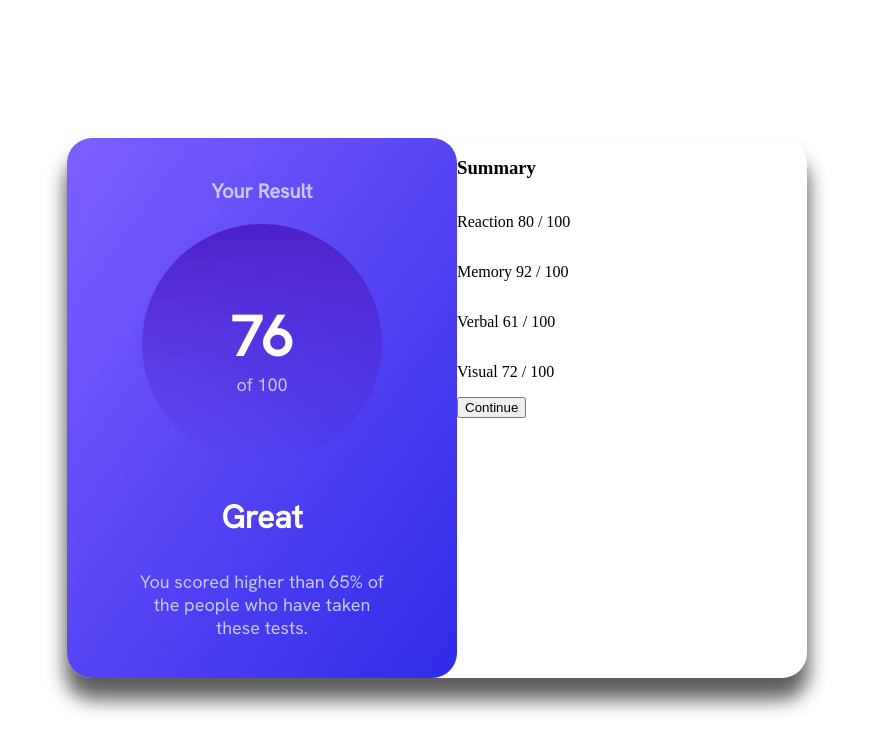
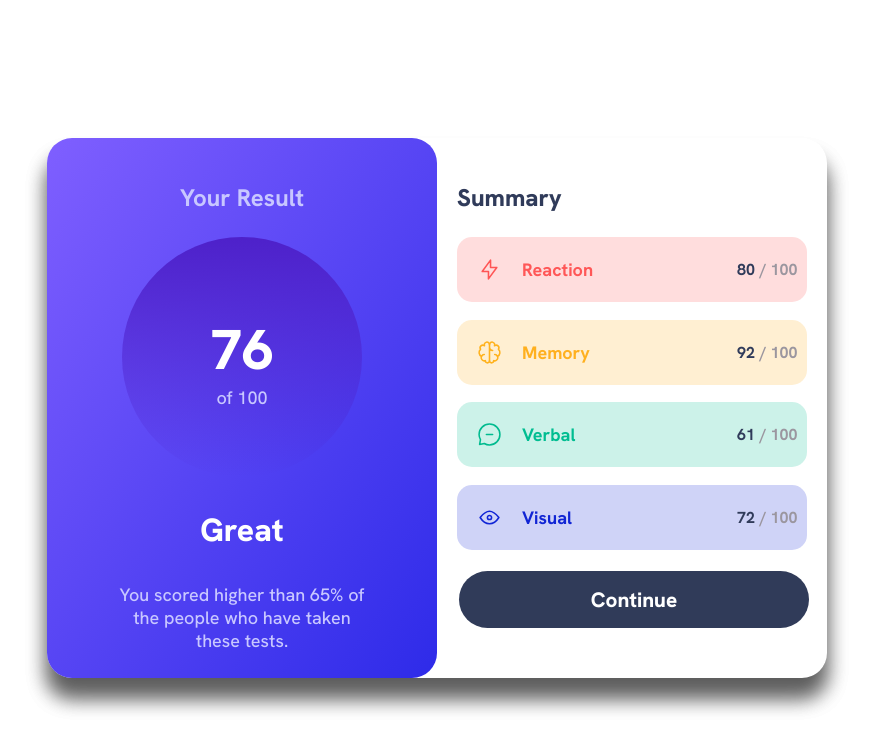
Before and after one commit to shank-codes/FM-resultsSummaryComponent, a plain HTML site: page index.html in a window 1280 px wide. Shown: the whole page, without its empty margins (203-1076 px from the left). Drawn offline with Linux system fonts and the light colour scheme.

Commit message:
added style for right card

```diff
--- a/index.html
+++ b/index.html
@@ -10,11 +10,6 @@
       type="image/png"
       sizes="32x32"
       href="./assets/images/favicon-32x32.png"
-    />
-
-    <link
-      href="https://fonts.googleapis.com/css2?family=Hanken Grotesk"
-      rel="styleSheet"
     />
 
     <link rel="stylesheet" href="./style.css" />
@@ -44,30 +39,42 @@
         </div>
         <div class="rightCard">
           <div>
-            <h3>Summary</h3>
+            <h3 class="summaryText">Summary</h3>
           </div>
-          <div class="list">
-            <p>Reaction</p>
-            <p>80</p>
-            <p>/ 100</p>
+          <div class="list reaction">
+            <i class="icon-reaction"></i>
+            <p class="reactionText">Reaction</p>
+            <span class="scorings">
+              <p class="marks">80</p>
+              <p class="hundredText">/ 100</p>
+            </span>
           </div>
-          <div class="list">
-            <p>Memory</p>
-            <p>92</p>
-            <p>/ 100</p>
+          <div class="list memory">
+            <i class="icon-memory"></i>
+            <p class="memoryText">Memory</p>
+            <span class="scorings">
+              <p class="marks">92</p>
+              <p class="hundredText">/ 100</p>
+            </span>
           </div>
-          <div class="list">
-            <p>Verbal</p>
-            <p>61</p>
-            <p>/ 100</p>
+          <div class="list verbal">
+            <i class="icon-verbal"></i>
+            <p class="verbalText">Verbal</p>
+            <span class="scorings">
+              <p class="marks">61</p>
+              <p class="hundredText">/ 100</p>
+            </span>
           </div>
-          <div class="list">
-            <p>Visual</p>
-            <p>72</p>
-            <p>/ 100</p>
+          <div class="list visual">
+            <i class="icon-visual"></i>
+            <p class="visualText">Visual</p>
+            <span class="scorings">
+              <p class="marks">72</p>
+              <p class="hundredText">/ 100</p>
+            </span>
           </div>
           <div>
-            <button>Continue</button>
+            <button class="continueBtn">Continue</button>
           </div>
         </div>
       </div>
--- a/style.css
+++ b/style.css
@@ -1,3 +1,23 @@
+@font-face {
+  font-family: HankenGrotesk;
+  src: url("./assets/fonts/HankenGrotesk-VariableFont_wght.ttf");
+}
+
+@font-face {
+  font-family: HankenGroteskBold;
+  src: url("./assets/fonts/static/HankenGrotesk-Bold.ttf");
+}
+
+@font-face {
+  font-family: HankenGroteskXBold;
+  src: url("./assets/fonts/static/HankenGrotesk-ExtraBold.ttf");
+}
+
+@font-face {
+  font-family: HankenGroteskMedium;
+  src: url("./assets/fonts/static/HankenGrotesk-Medium.ttf");
+}
+
 body {
   background-color: white;
 }
@@ -20,16 +40,20 @@ body {
   width: 350px;
   height: 500px;
   text-align: center;
-    background-image: linear-gradient(to bottom right,hsla(252, 100%, 67%,0.95), hsla(241, 81%, 54%,1));
+  background-image: linear-gradient(
+    to bottom right,
+    hsla(252, 100%, 67%, 0.95),
+    hsla(241, 81%, 54%, 1)
+  );
   border-radius: 25px;
   padding: 20px;
 }
 
 .yourResult {
-    font-family: Hanken Grotesk;
+  font-family: HankenGroteskBold;
   font-weight: 800;
-    font-size: 20px;
-    color:  hsl(241, 100%, 89%)
+  font-size: 150%;
+  color: hsl(241, 100%, 89%);
 }
 
 .score {
@@ -45,13 +69,13 @@ body {
   color: white;
   font-size: 350%;
   font-weight: 900;
-    font-family: Hanken Grotesk;
+  font-family: HankenGroteskXBold;
   margin-bottom: 0;
 }
 
 .outOfText {
   color: hsl(241, 100%, 89%);
-    font-family: Hanken Grotesk;
+  font-family: HankenGrotesk;
   font-size: large;
   font-weight: 500;
   margin-top: 0;
@@ -59,27 +83,152 @@ body {
 
 .greatText {
   color: white;
-    font-family: Hanken Grotesk;
+  font-family: HankenGroteskXBold;
   font-size: xx-large;
   font-weight: 800;
-
 }
 
 .description {
   color: hsl(241, 100%, 89%);
-    font-family: Hanken Grotesk;
+  font-family: HankenGroteskMedium;
   font-size: large;
   font-weight: 500;
-    margin-left: 2.5em ;
+  margin-left: 2.5em;
   margin-right: 2.5em;
 }
 
 .rightCard {
   width: 350px;
   height: 500px;
-
+  padding: 20px;
 }
 
-.list>p {
+.list > p {
   display: inline-block;
 }
+
+.list {
+  display: inline-flex;
+  flex-direction: row;
+  background-color: blue;
+  border-radius: 15px;
+  width: 100%;
+  height: 13%;
+  margin-bottom: 5%;
+  align-items: center;
+  position: relative;
+}
+
+.icon-memory,
+.icon-reaction,
+.icon-verbal,
+.icon-visual {
+  background-size: cover;
+  background-repeat: no-repeat;
+  width: 25px;
+  height: 25px;
+  margin: 20px;
+}
+
+.icon-memory {
+  background-image: url("/assets/images/icon-memory.svg");
+}
+
+.icon-reaction {
+  background-image: url("./assets/images/icon-reaction.svg");
+}
+
+.icon-verbal {
+  background-image: url("/assets/images/icon-verbal.svg");
+}
+
+.icon-visual {
+  background-image: url("/assets/images/icon-visual.svg");
+}
+
+.summaryText {
+  color: hsl(224, 30%, 27%);
+  font-family: HankenGroteskXBold;
+  font-size: 150%;
+  font-weight: 900;
+}
+
+.reaction {
+  background-color: hsla(0, 100%, 67%, 0.2);
+}
+
+.memory {
+  background-color: hsla(39, 100%, 56%, 0.2);
+}
+
+.verbal {
+  background-color: hsla(166, 100%, 37%, 0.2);
+}
+
+.visual {
+  background-color: hsla(234, 85%, 45%, 0.2);
+}
+
+.reactionText, .memoryText, .verbalText, .visualText {
+    font-family: HankenGroteskBold;
+    font-weight: 300;
+    font-size: large;
+}
+
+.reactionText {
+  color: hsl(0, 100%, 67%);
+}
+
+.memoryText {
+  color: hsl(39, 100%, 56%);
+}
+
+.verbalText {
+  color: hsl(166, 100%, 37%);
+}
+
+.visualText {
+  color: hsl(234, 85%, 45%);
+}
+
+.scorings>p {
+    display: inline-block;
+}
+
+.scorings {
+    display: inline-flex;
+    position: absolute;
+    margin-left: 80%;
+    align-items: center;
+    justify-content: center;
+}
+
+.marks {
+    font-family: HankenGroteskBold;
+    color: hsl(224, 30%, 27%);
+    margin-right: 0.3em;
+}
+
+.hundredText {
+    font-family: HankenGroteskBold;
+    font-weight: 500;
+    color: #9B969F;
+}
+
+.continueBtn {
+  font-family: HankenGroteskXBold;
+  font-weight: 500;
+
+  width: 100%;
+  background-color: #303b59;
+  border: none;
+  color: white;
+  padding: 15px;
+  text-align: center;
+  text-decoration: none;
+  display: inline-block;
+  font-size: 130%;
+  margin: 4px 2px;
+
+  border-radius: 40px;
+}
```
Lines whose indentation alone changed are shown as unchanged.
